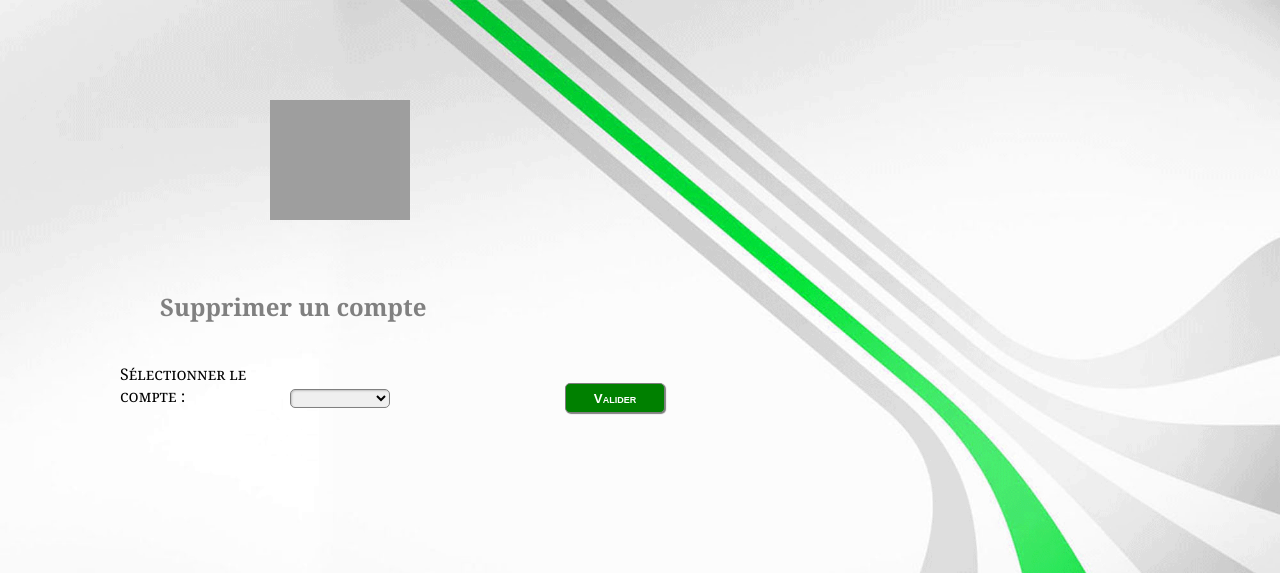
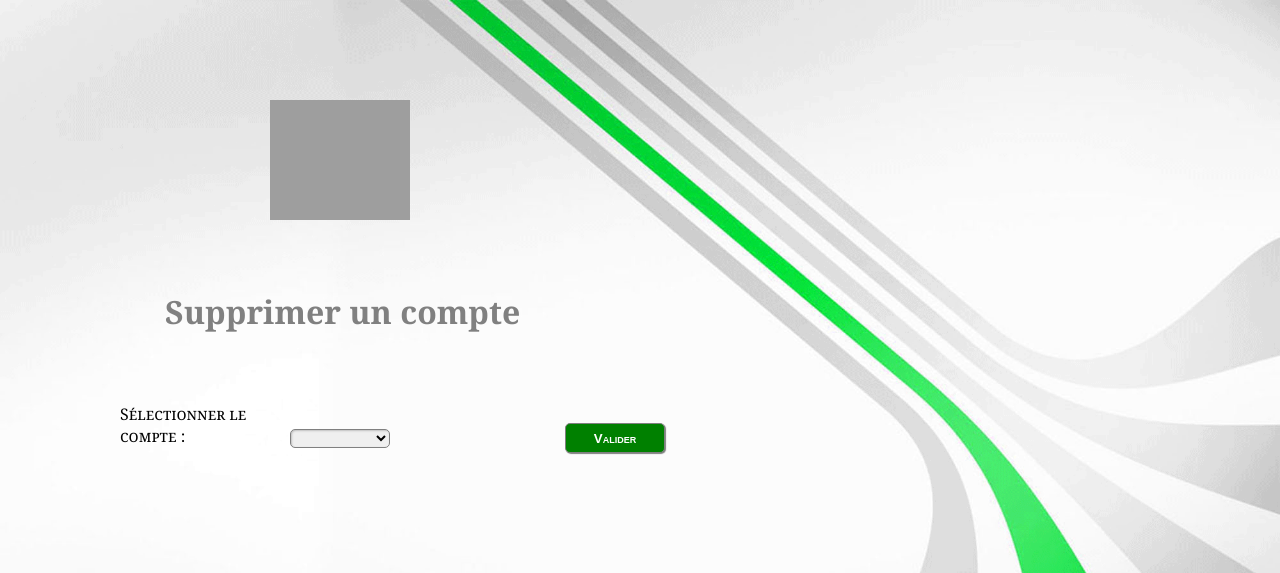
Before and after one commit to KEEP1N/Web, a PHP site: page /supprimer_compte.html in a window 1280 px wide. Shown: the top 573 px of the page. Run offline with PHP 8.4, Linux system fonts and the light colour scheme; lists and menus that the app fills with data are empty; grey boxes are pictures that could not be loaded.

```diff
--- a/SiteKEEPIN/style/style.css
+++ b/SiteKEEPIN/style/style.css
@@ -49,6 +49,14 @@ color: grey;
 font-variant: normal;
 }
 
+#supprimercompte h1
+{
+margin-top: 70px;
+margin-left: 165px;
+margin-bottom: 40px;
+color: grey;
+font-variant: normal;
+}
 
 #credit
 {
--- a/SiteKEEPIN/supprimer_compte.html
+++ b/SiteKEEPIN/supprimer_compte.html
@@ -19,8 +19,8 @@
 	</section>
 	</header>
 
+	<div id=supprimercompte><h1>Supprimer un compte</h1></div>
 	<section class=paragraphe>
-	<h1>Supprimer un compte</h1>
 	<label for="Suppr">Sélectionner le compte :</label><select name='Suppression' id=Suppr><br/>
 
 	<input type="submit" id=submit value="Valider"; onclick="alert('Attention! Vous êtes sur le point de supprimer ce compte. Êtes-vous sûr?')"/>
```
Also changed, not shown: SiteKEEPIN/historiqueuser.html (added).
